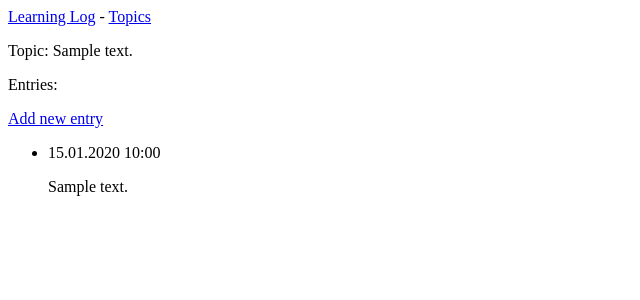
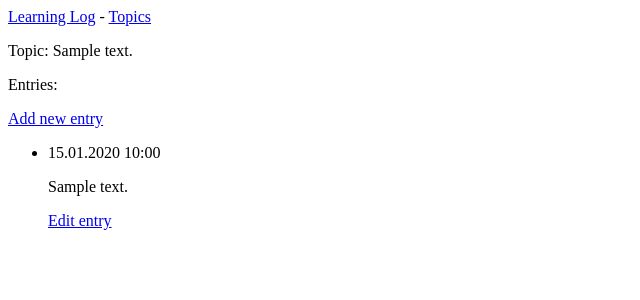
Before and after one commit to albina2604/learning-log-2023, a Django app: page /topics/1/ in a window 1280 px wide. Shown: the top 300 px of the page, without its empty margins (0-640 px from the left). Run offline with Django 4.2, Linux system fonts and the light colour scheme; tables that the repository leaves empty hold one stand-in row (values such as "Sample post").

Commit message:
Add edit entry page

```diff
--- a/learning_logs/templates/learning_logs/topic.html
+++ b/learning_logs/templates/learning_logs/topic.html
@@ -8,6 +8,9 @@
   <li>
     <p>{{ entry.date_added|date:'d.m.Y H:i' }}</p>
     <p>{{ entry.text|linebreaks }}</p>
+    <p>
+      <a href="{% url 'learning_logs:edit_entry' entry.id %}">Edit entry</a>
+    </p>
   </li>
   {% empty %}
   <li>Відсутні записи за темою.</li>
--- a/learning_logs/urls.py
+++ b/learning_logs/urls.py
@@ -16,5 +16,7 @@ urlpatterns = [
     path('new_topic/', views.new_topic, name='new_topic'),
     # Сторінка для додавання нового запису
     path('new_entry/<int:topic_id>/', views.new_entry, name='new_entry'),
+    # Сторінка для редагування запису
+    path('edit_entry/<int:entry_id>/', views.edit_entry, name='edit_entry'),
 
 ]
--- a/learning_logs/views.py
+++ b/learning_logs/views.py
@@ -1,7 +1,7 @@
 from django.shortcuts import render, redirect
 from django.urls import reverse
 
-from .models import Topic
+from .models import Topic, Entry
 from .forms import TopicForm, EntryForm
 
 # Create your views here.
@@ -58,3 +58,24 @@ def new_entry(request, topic_id):
 
     context = {'form': form, 'topic': topic, }
     return render(request, 'learning_logs/new_entry.html', context)
+
+
+def edit_entry(request, entry_id):
+    """Редагує існуючий запис"""
+    entry = Entry.objects.get(id=entry_id)
+    topic = entry.topic
+
+    if request.method != 'POST':
+        form = EntryForm(instance=entry)
+    else:
+        form = EntryForm(instance=entry, data=request.POST)
+        if form.is_valid():
+            form.save()
+            return redirect('learning_logs:topic', topic_id=topic.id)
+
+    context = {
+        'entry': entry,
+        'topic': topic,
+        'form': form,
+    }
+    return render(request, 'learning_logs/edit_entry.html', context)
```
Also changed, not shown: learning_logs/templates/learning_logs/edit_entry.html (added, +11 -0 lines).
